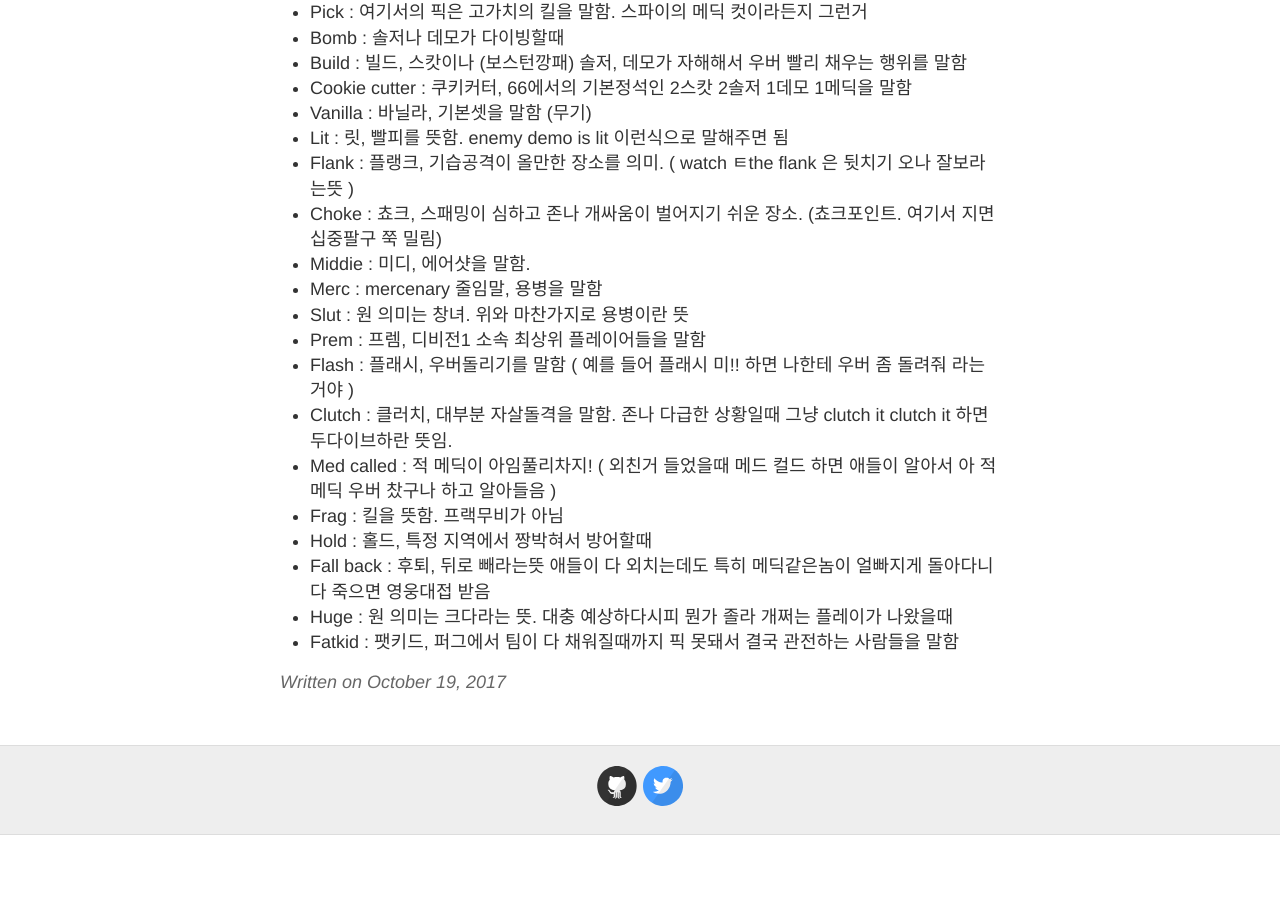
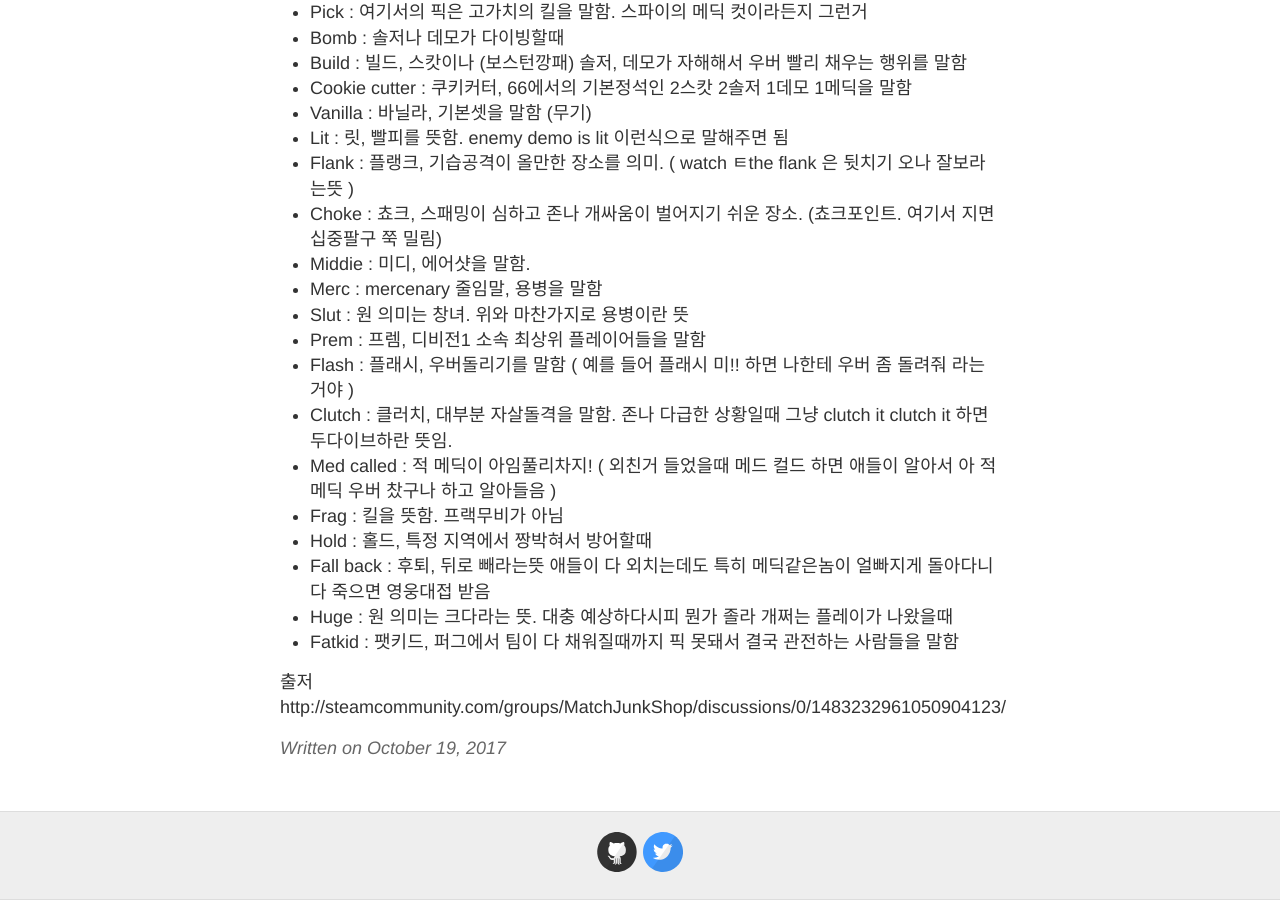
Before and after one commit to whooyet/whooyet.github.io, a Jekyll site: the page built from _posts/2017-10-19-highlander.md, in a window 1280 px wide and 900 px high, scrolled down 1085 px. Built offline with Jekyll 4.4.1, drawn with Linux system fonts in a browser that asks for light colours; before the commit the page ends 1920 px from its top, so only the background shows below that.

Commit message:
Update 2017-10-19-highlander.md

```diff
--- a/_posts/2017-10-19-highlander.md
+++ b/_posts/2017-10-19-highlander.md
@@ -60,3 +60,5 @@
 특히 메딕같은놈이 얼빠지게 돌아다니다 죽으면 영웅대접 받음
 - Huge : 원 의미는 크다라는 뜻. 대충 예상하다시피 뭔가 졸라 개쩌는 플레이가 나왔을때
 - Fatkid : 팻키드, 퍼그에서 팀이 다 채워질때까지 픽 못돼서 결국 관전하는 사람들을 말함
+
+출저 http://steamcommunity.com/groups/MatchJunkShop/discussions/0/1483232961050904123/
```
